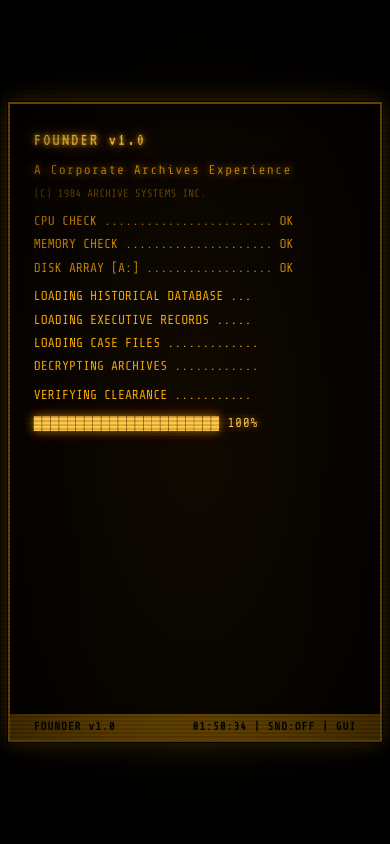
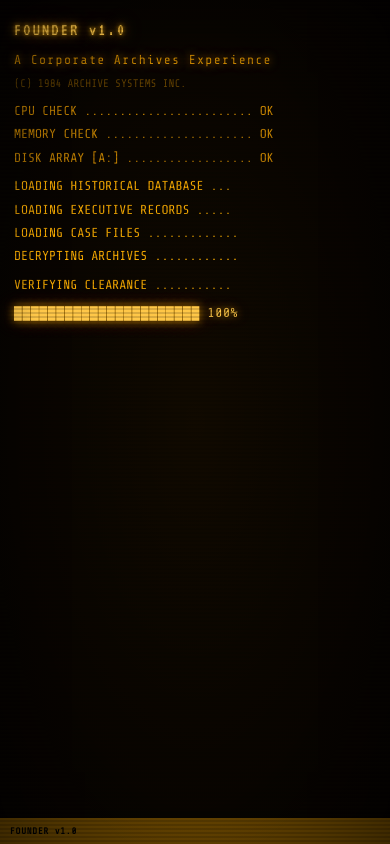
Before and after one commit to diegoezce/founder, a React (Vite) app: page / in a window 390 px wide. Built offline with nearby package versions, Linux system fonts and the light colour scheme.

Commit message:
fix: mobile responsive layout — menu, status bar, decision screen

```diff
--- a/src/styles/components.css
+++ b/src/styles/components.css
@@ -829,3 +829,38 @@
   display: flex;
   gap: 2px;
 }
+
+/* ═══════════════════════════════════════════
+   Mobile overrides
+   ═══════════════════════════════════════════ */
+
+@media (max-width: 600px) {
+  /* Menu */
+  .menu-title    { font-size: 28px; }
+  .menu-tagline  { font-size: 10px; }
+  .menu-columns  { flex-direction: column; gap: 8px; }
+  .menu-context  { display: none; }
+  .menu-list     { width: 100%; }
+  .menu-item     { font-size: 12px; padding: 5px 4px; }
+  .menu-locked   { display: none; }
+  .menu-item-locked::after { content: '·'; color: var(--amber-faint); font-size: 10px; }
+  .menu-hint     { font-size: 9px; letter-spacing: 0; }
+  .menu-access-label { display: none; }
+  .menu-border   { font-size: 11px; }
+  .menu-spacer   { height: 4px; }
+  .menu-input-row { margin-top: 8px; }
+
+  /* Decision */
+  .decision-body    { font-size: 12px; }
+  .option-row       { font-size: 12px; padding: 5px 4px; }
+  .option-desc      { display: none; }
+
+  /* Result */
+  .result-context   { font-size: 11px; }
+  .result-outcome-body { font-size: 12px; }
+
+  /* Final */
+  .final-title      { font-size: 22px; }
+  .final-stat-row   { font-size: 11px; }
+  .final-note-text  { font-size: 10px; }
+}
--- a/src/styles/global.css
+++ b/src/styles/global.css
@@ -310,3 +310,36 @@ body {
 .uppercase { text-transform: uppercase; }
 .dim       { opacity: 0.5; }
 .bright    { opacity: 1; color: var(--amber-bright); text-shadow: var(--glow); }
+
+/* ═══════════════════════════════════════════
+   Mobile responsive
+   ═══════════════════════════════════════════ */
+
+@media (max-width: 600px) {
+  .terminal-screen {
+    width: 100vw;
+    height: 100dvh;
+    border: none;
+    border-radius: 0;
+    font-size: 12px;
+  }
+
+  .screen-content {
+    padding: 14px 14px;
+  }
+
+  .status-bar {
+    padding: 0 10px;
+    font-size: 9px;
+    gap: 4px;
+  }
+
+  .status-bar-item:last-child {
+    display: none;
+  }
+
+  .status-btn {
+    padding: 0 2px;
+    font-size: 9px;
+  }
+}
```
